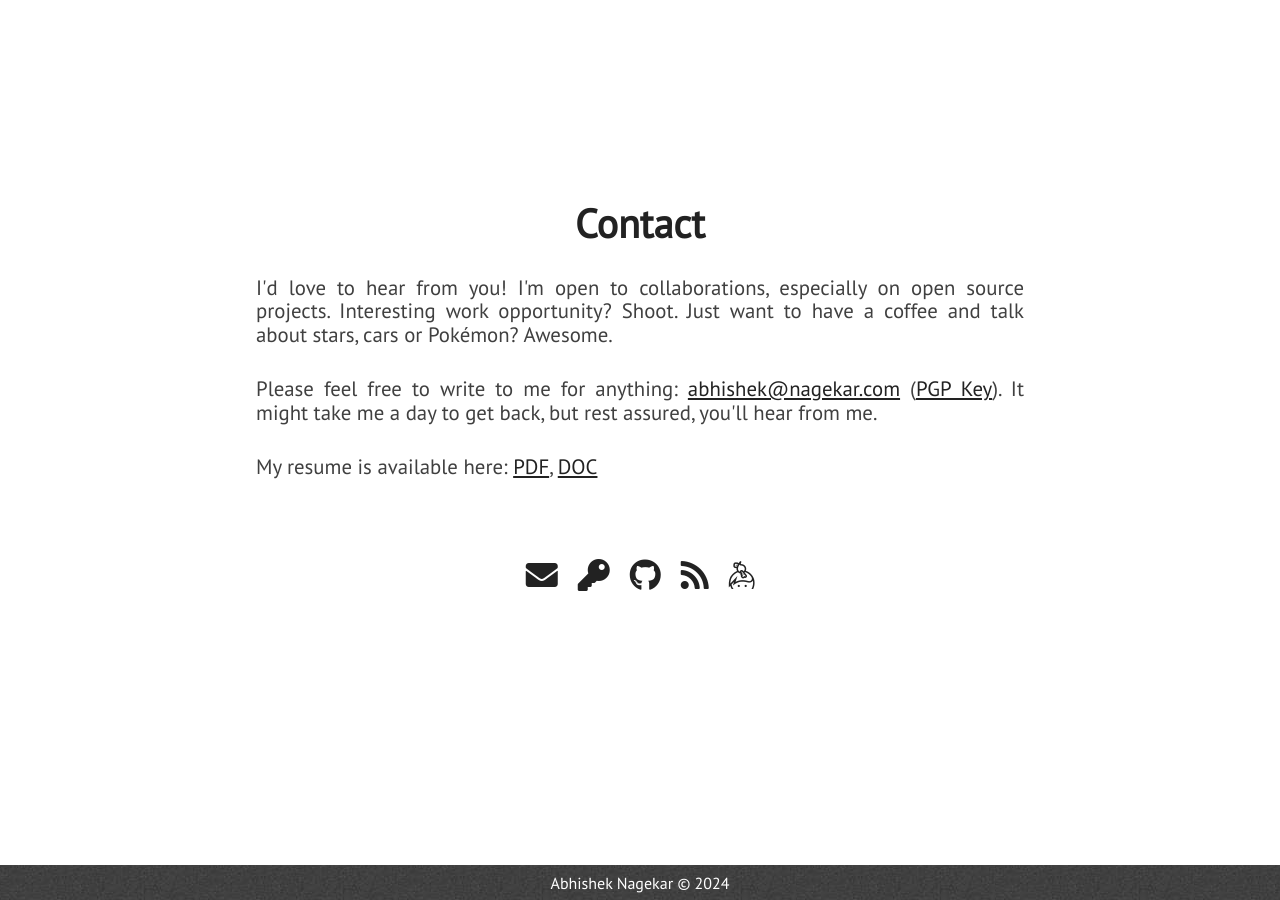
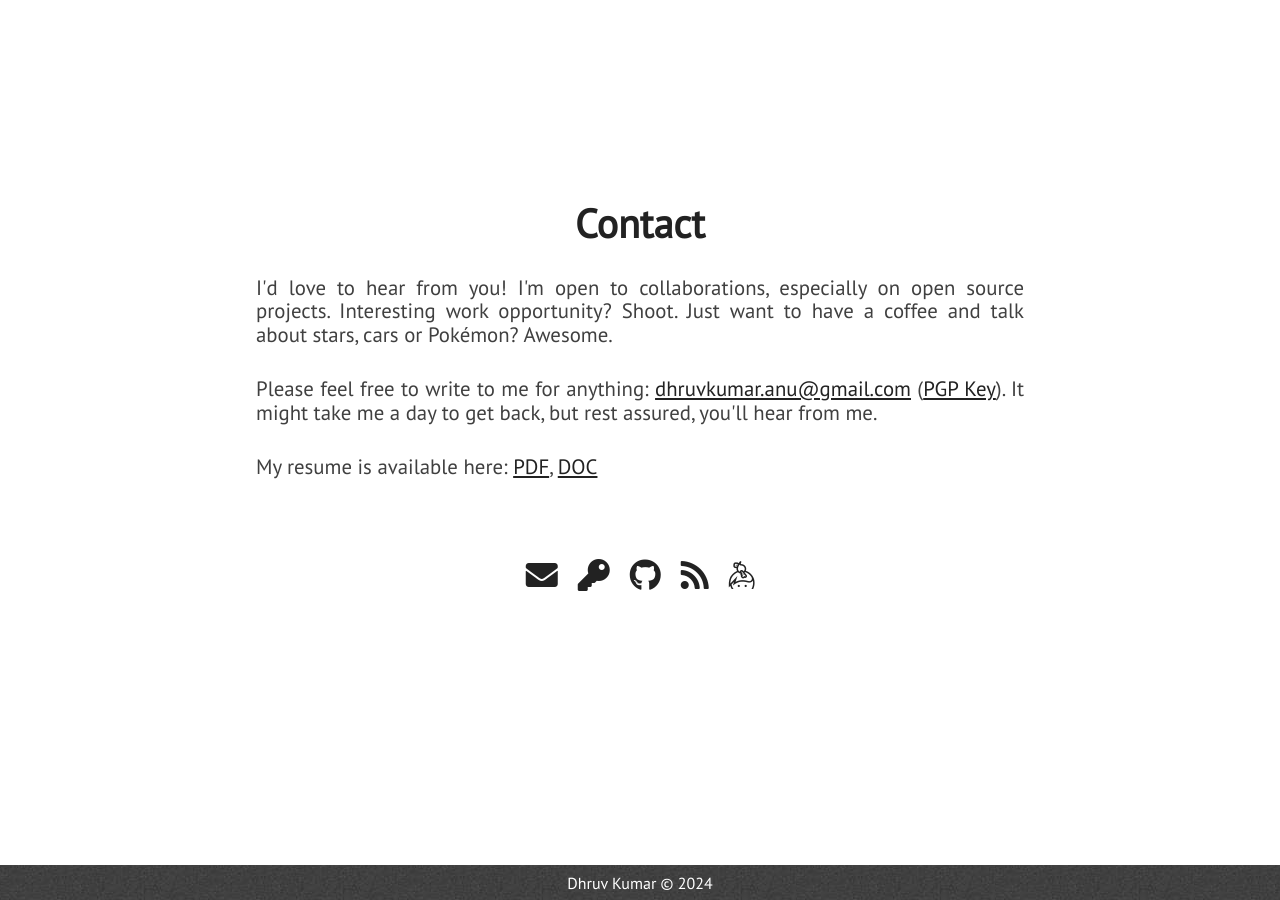
Before and after one commit to Dhruv-Kumar-1/Dhruv-Kumar-1.github.io, a Jekyll site: the page built from index.html, in a window 1280 px wide and 900 px high, scrolled down 5081 px. Built offline with Jekyll 4.4.1, drawn with Linux system fonts in a browser that asks for light colours; nearby versions of some CDN libraries; some of the changed text lies outside the part shown.

Commit message:
Update _config.yml

```diff
--- a/_config.yml
+++ b/_config.yml
@@ -1,18 +1,18 @@
-title: Abhishek Nagekar
-description: Web & Security Engineer
-site_title: '@abhn - Abhishek Nagekar'
+title: Dhruv Kumar
+description: Security Researcher
+site_title: 'Dhruvtara'
 
 # Build settings
 markdown: kramdown
 exclude: [vendor/ruby]
 
 # Personalization
-github_username: abhn
+github_username: Dhruv-Kumar-1
 blog_url: https://www.nagekar.com
-email: abhishek@nagekar.com
-keybase_username: abhn
-twitter_username: abhn_
-reddit_username: abhn
+email: dhruvkumar.anu@gmail.com
+# keybase_username: abhn
+# twitter_username: abhn_
+# reddit_username: abhn
 
 # absolute or relative
 profile_picture: assets/images/pp.jpg
```
